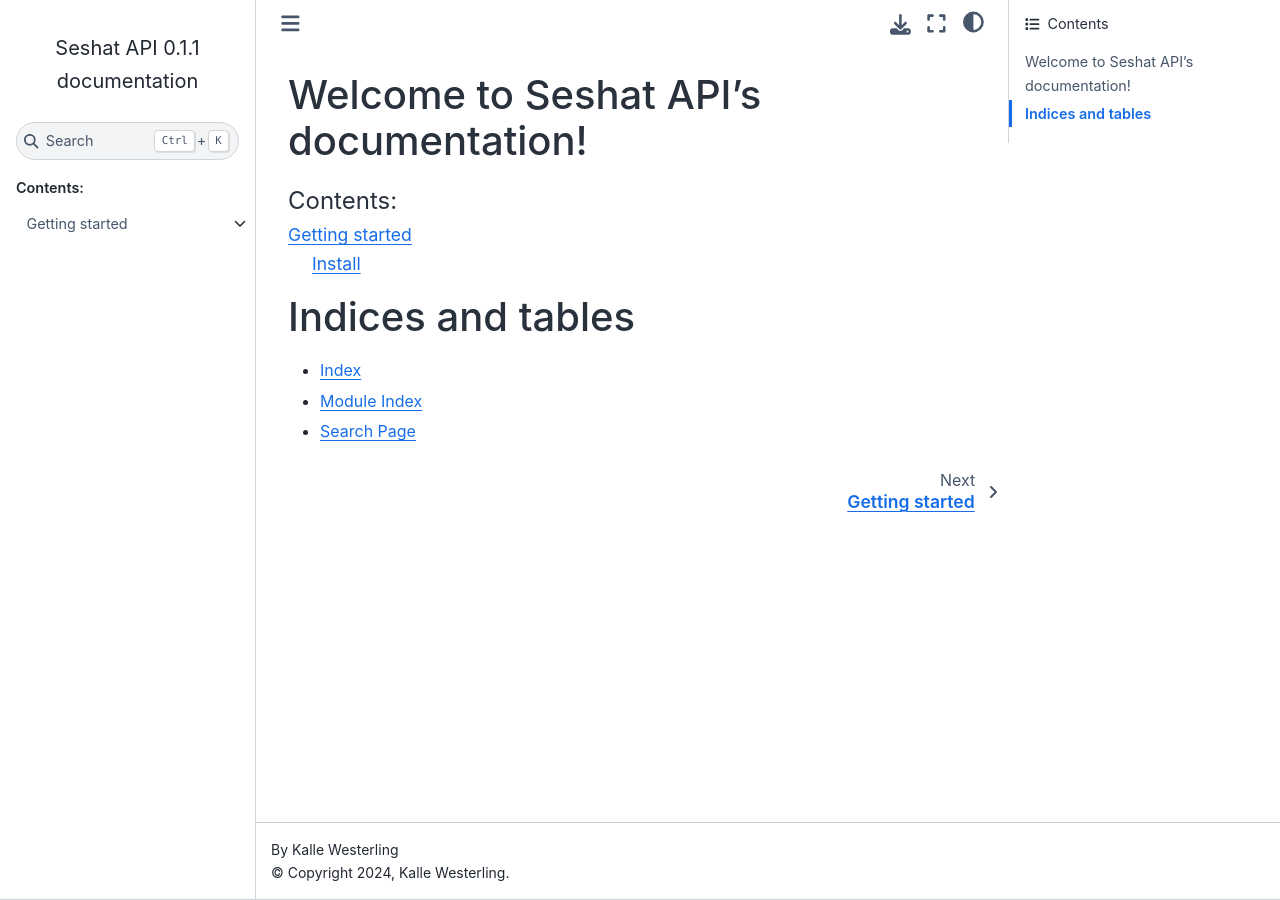
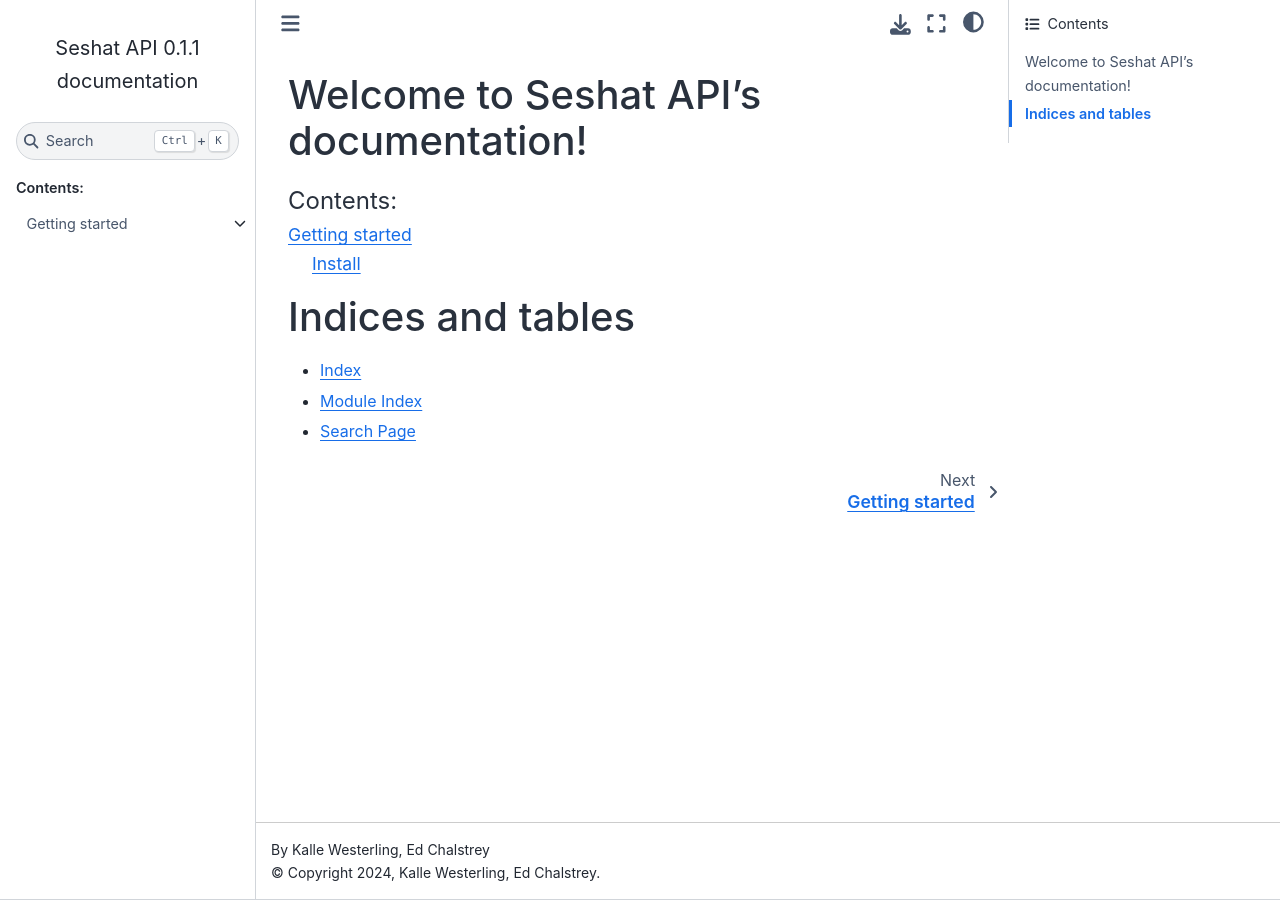
Before and after one commit to digital-scrappy/seshat_api, a Sphinx documentation site: the page built from docs/source/index.rst, in a window 1280 px wide. Built offline with Sphinx 7.4.7 and the Sphinx Book theme 1.1.4, drawn with Linux system fonts in a browser that asks for light colours.

Commit message:
Add Ed Chalstrey as author

```diff
--- a/docs/source/conf.py
+++ b/docs/source/conf.py
@@ -18,8 +18,8 @@
 # -- Project information -----------------------------------------------------
 
 project = 'Seshat API'
-copyright = '2024, Kalle Westerling'
-author = 'Kalle Westerling'
+copyright = '2024, Kalle Westerling, Ed Chalstrey'
+author = 'Kalle Westerling, Ed Chalstrey'
 
 # The full version, including alpha/beta/rc tags
 release = '0.1.1'
--- a/setup.py
+++ b/setup.py
@@ -5,8 +5,8 @@ setup(
     version='0.1.1',
     description='A Python package for interacting with the Seshat API.',
     url='https://github.com/Seshat-Global-History-Databank/seshat_api',
-    author='Kalle Westerling',
-    author_email='kwesterling@turing.ac.uk',
+    author='Kalle Westerling, Ed Chalstrey',
+    author_email='kwesterling@turing.ac.uk, echalstrey@turing.ac.uk',
     license='',
     packages=['seshat_api',
               'seshat_api.core',
```
Also changed, not shown: 1 other file.
